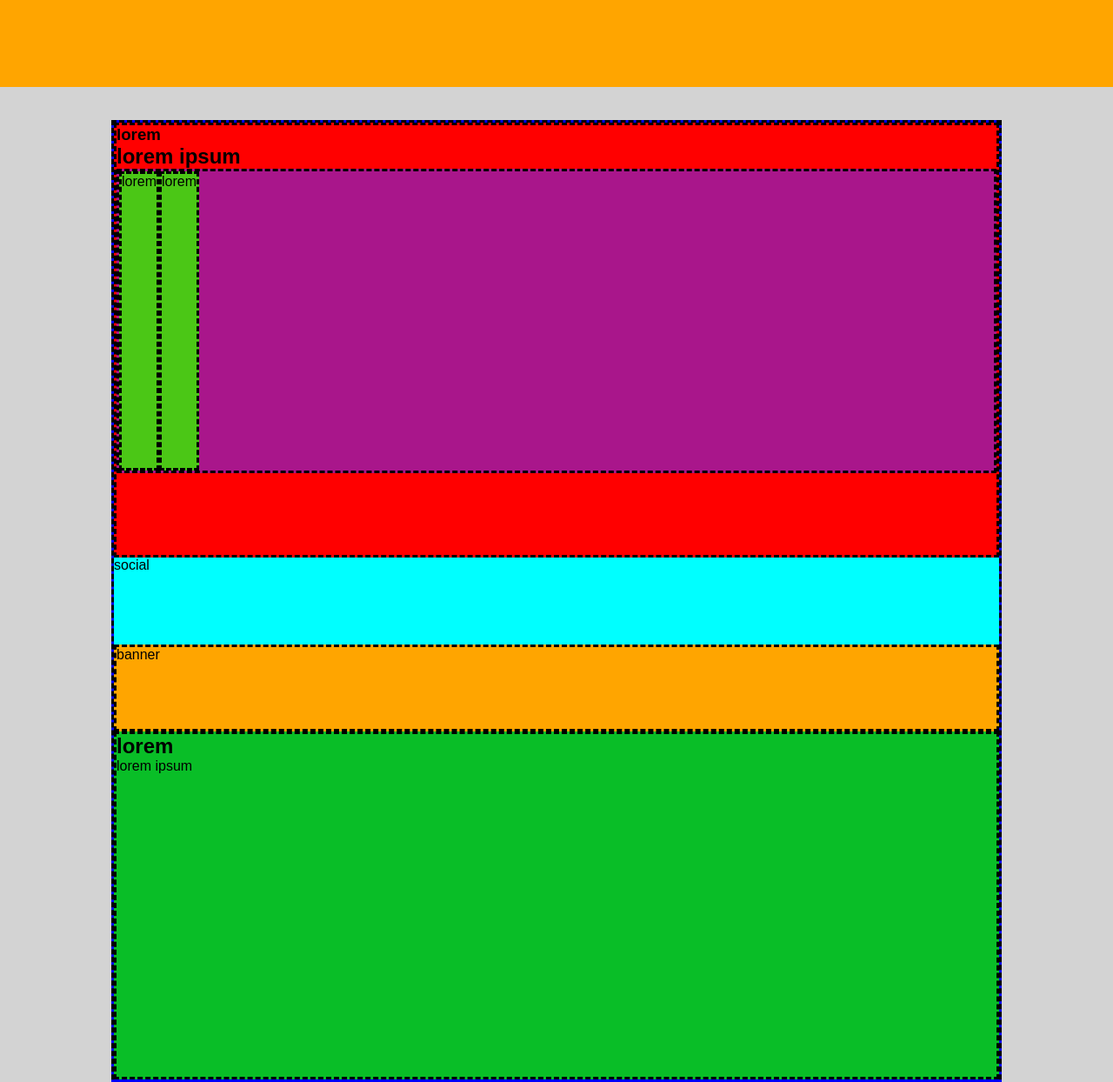
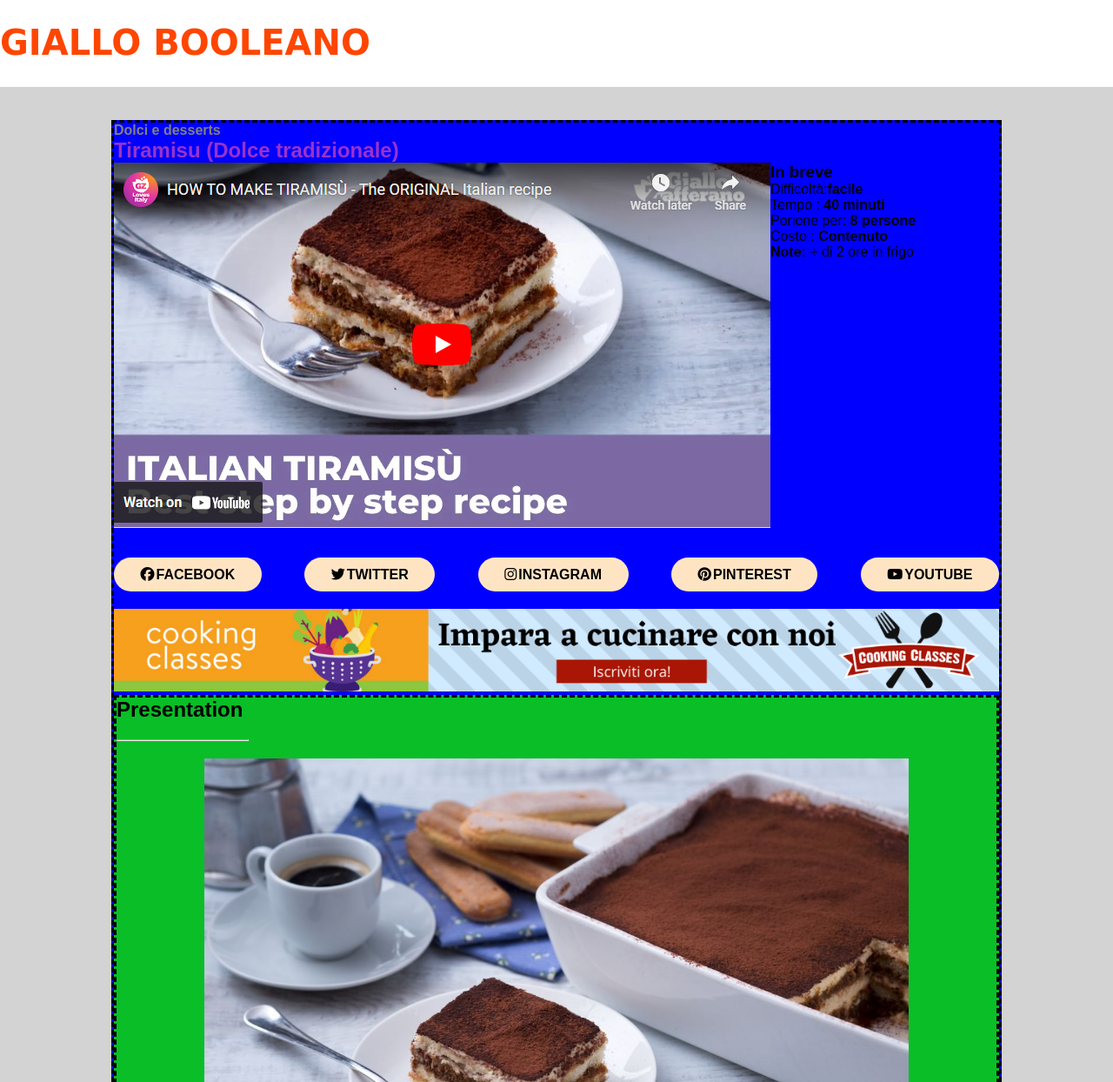
Before and after one commit to michelangelomancini4/htmlcss-responsive-layout, a plain HTML site: page index.html in a window 1280 px wide. Shown: the top 1244 px of the page at 87% size. Drawn offline with Linux system fonts and the light colour scheme.

Commit message:
creating jumbo + banner + begin presentation section

```diff
--- a/css/style.css
+++ b/css/style.css
@@ -6,12 +6,18 @@
 body{
     font-family: Montserrat, ‘Helvetica Neue’, sans-serif;;
 }
- /* modile first */
+ /* mobile first */
+ /* regoole header */
  header {
     height: 100px;
-    /* DEBUG */
-    background-color: orange;
+    background-color: white;
+    font-family: ‘Nerko One’, cursive;
+    font-size: 40px;
+    color: orangered;
+    text-align: center;
+    padding-top: 5%;
  }
+
  body{
     background-color: lightgray;
  }
@@ -20,55 +26,95 @@ body{
     width: 80%;
     margin:3% auto;
         /* DEBUG */
-    height: 1400px;
+    height: 1800px;
     background-color: blue;
     border: 2px solid black;
     border: dashed;
  }
  .jumbo {
     /* DEBUG */
-    height: 500px;
-    background-color: red;
+    /* height: 500px; */
+    /* background-color: red;
     border: 2px solid black;
-    border: dashed;
+    border: dashed; */
+ }
+ .jumbo h4{
+    color: gray;
+ }
+ .jumbo h1{
+    color: darkorchid;
+ }
+ .jumbo span{
+    display: none;
  }
  .cakeinfo {
     /* DEBUG */
-    height: 350px;
-    background-color: rgb(169, 22, 139);
+    /* height: 350px; */
+    /* background-color: rgb(169, 22, 139);
     border: 2px solid black;
-    border: dashed;
+    border: dashed; */
  }
  .cakeinfo div{
     /* DEBUG */
-    background-color: rgb(75, 199, 22);
+    /* background-color: rgb(75, 199, 22);
     border: 2px solid black;
-    border: dashed;
+    border: dashed; */
 
+ }
+ .cakeinfo img {
+    max-width: 100%;
+    margin: 0 auto;
+ }
+ .cakeinfo ul{
+    list-style: none;
  }
  /* regole icone social */
  .social {
-    /* DEBUG */
-    height: 100px;
-    background-color: aqua;
 
+    margin-top: 30px ;
+ }
+ .social ul {
+    list-style: none;
+    display: flex;
+    justify-content: space-between;
+ }
+ .social li {
+    background-color: bisque;
+    border-radius: 9999px;
+    padding: 2%;
+ }
+ .social span {
+    display: none;
  }
  /* regole banner */
  #banner {
-    /* DEBUG */
-    height: 100px;
-    background-color: orange;
-    border: 2px solid black;
-    border: dashed;
+
     display: none;
  }
+ #banner img{
+    max-width: 100%;
+    margin: 20px auto 0;
+ }
+ /* regole sezione presentazione */
  #presentazione {
+
     /* DEBUG */
-    height: 400px;
+    height: 600px;
     background-color: rgb(9, 190, 39);
     border: 2px solid black;
     border: dashed;
  }
+hr {
+   width: 15%;
+   color: orangered;
+   margin-top: 20px;
+   margin-bottom: 20px;
+}
+#presentazione img {
+    max-width: 100%;
+    padding: 0 10%;
+    text-align: center;
+}
  /* regole footer */
  footer{
     background-color: blueviolet;
@@ -86,6 +132,19 @@ body{
 
   /* REGOLE TABLET */
    @media screen and (min-width:768px) {
+    header{
+        text-align: start;
+        padding-top: 2%;
+    }
+
+    .jumbo span {
+        display: inline;
+    }
+    /* regole icone social */
+    .social li {
+        padding: 1% 3%;
+    }
+
     /* regole banner */
     #banner {
         display: block;
@@ -98,6 +157,13 @@ body{
     .cakeinfo{
         display: flex;
     }
+    /* regole icone social */
+    .social span {
+        display: inline;
+        margin-left: 2px;
+        font-weight: bold;
+
+    }
     /* regole footer */
     footer {
         display: flex;
--- a/index.html
+++ b/index.html
@@ -12,28 +12,51 @@
 </head>
 <body>
     <!-- header -->
-     <header></header>
+     <header>
+        <span><strong>GIALLO BOOLEANO</strong></span>
+     </header>
 
      <!-- inizio main -->
     <main>
         <div class="container">
             <section class="jumbo">
-                <h3>lorem</h3>
-                <h1>lorem ipsum</h1>
+                <h4>Dolci e desserts</h4>
+                <h1>Tiramisu <span>(Dolce tradizionale)</span></h1>
                 <div class="cakeinfo">
-                    <div>lorem</div>
-                    <div>lorem</div>
+                    <div><img src="./img/image (10).png" alt=""></div>
+                    <div>
+                        <h3>In breve</h3>
+                        <ul>
+                            <li>Difficoltà:<strong>facile</strong> </li>
+                            <li>Tempo : <strong>40 minuti</strong></li>
+                            <li>Porione per: <strong>8 persone</strong></li>
+                            <li>Costo : <strong>Contenuto</strong></li>
+                            <li> <strong>Note: </strong>+ di 2 ore in frigo</li>
+                        </ul>
+                    </div>
                 </div>
 
             </section>
 
                 <!-- icone social -->
-            <div class="social">social</div>
-            <div id="banner">banner</div>
+            <div class="social">
+                <ul>
+                    <li><i class="fa-brands fa-facebook"></i><span>FACEBOOK</span></li>
+                    <li><i class="fa-brands fa-twitter"></i><span>TWITTER</span></li>
+                    <li><i class="fa-brands fa-instagram"></i><span>INSTAGRAM</span></li>
+                    <li><i class="fa-brands fa-pinterest"></i><span>PINTEREST</span></li>
+                    <li><i class="fa-brands fa-youtube"></i><span>YOUTUBE</span></li>
+                </ul>
+            </div>
+            <div id="banner">
+                <img src="./img/banner.png" alt="banner">
+            </div>
             <!-- sezione presentazione descrizione -->
              <section id="presentazione">
-                <h2>lorem</h2>
-                <p>lorem ipsum</p>
+                <h2>Presentation</h2>
+                <hr>
+                <p><img src="./img/tiramisu.jpg" alt="">Today the recipe is still unchanged, just break a very fresh egg into a glass, beat it with sugar, and add coffee or hot milk, for children, or <strong>Marsala wine</strong>  or aniseed for adults. This marvelous cream gave rise to mascarpone cream used to make Tiramisù (mascarpone cheese and ladyfingers dessert). This is the <strong> best Italian dessert</strong>, the most popular and beloved of them all, and it has also birthed many other versions, even an egg-free Tiramisù! There is also a strawberry and Nutella tiramisù! Although the origins of this famous dessert are unclear, because it is disputed between the regions of Veneto, Friuli-Venezia Giulia, Piedmont, and Tuscany, it remains a cornerstone of Italian cuisine and it's widely prepared from North to South.
+                    Unfortunately, we weren’t able to find out who invented it, but we can certainly teach you how to prepare your best tiramisù ever. So here's the recipe: try it and let us know what you think!</p>
              </section>
 
         </div>
```
